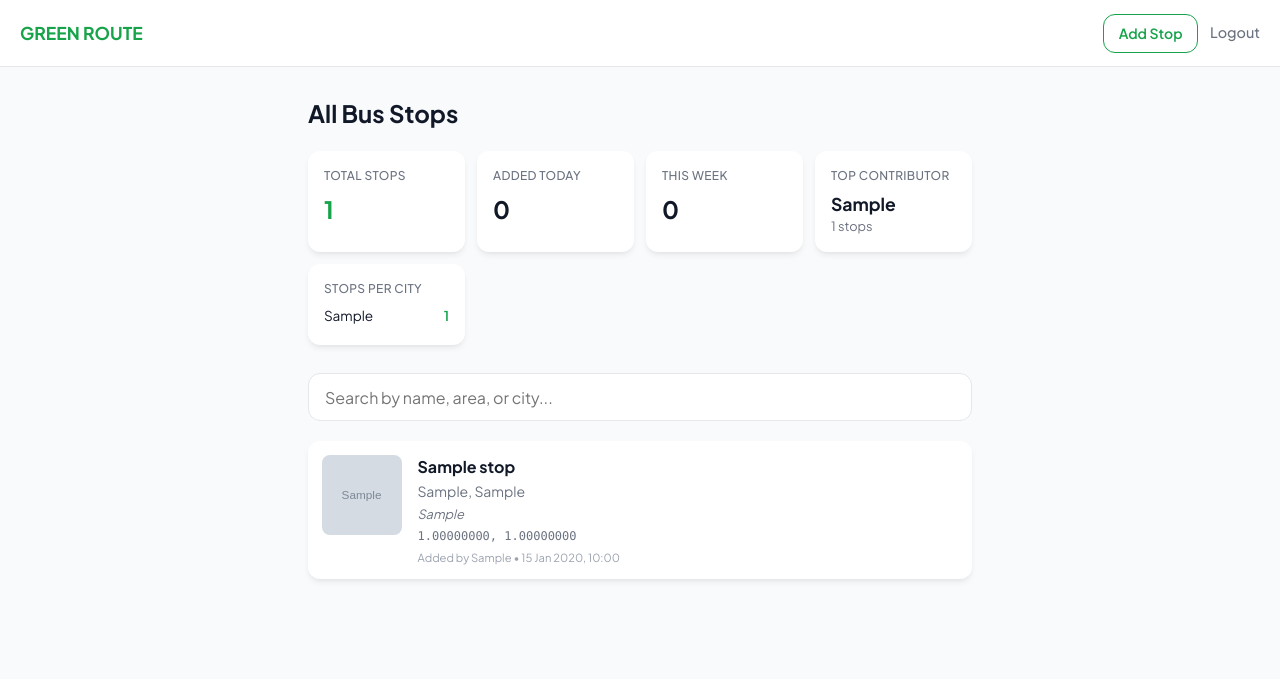
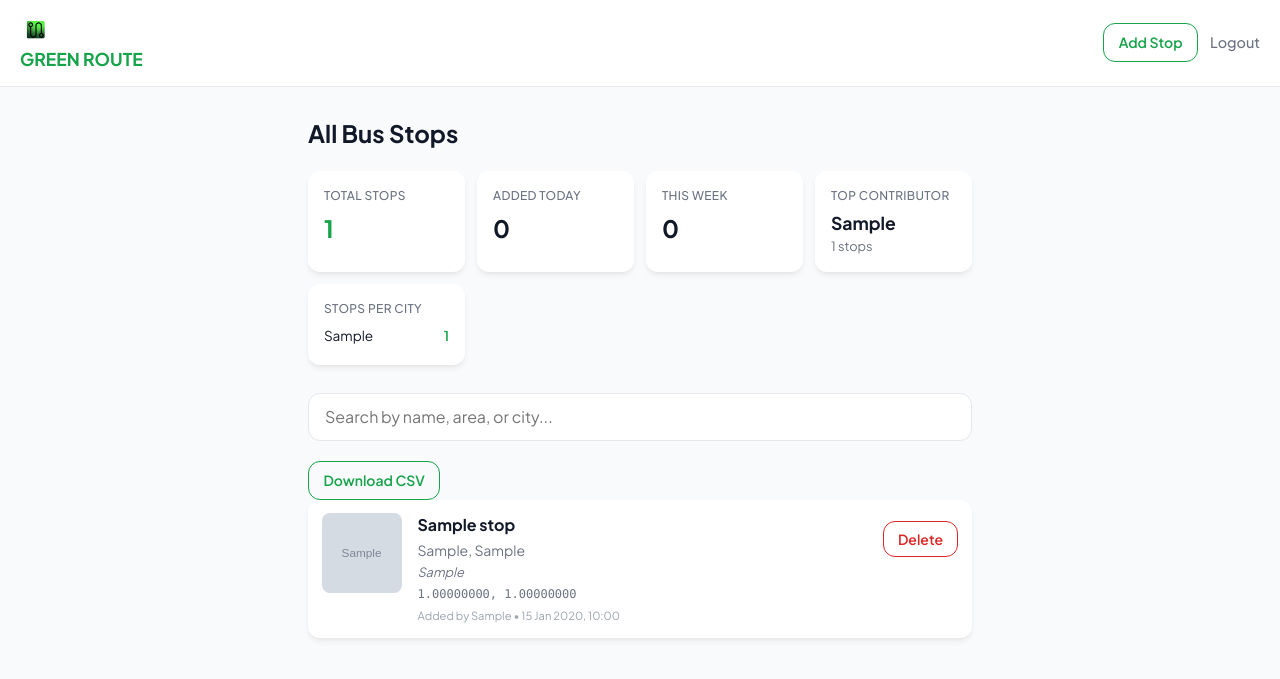
Before and after one commit to am-graphix/GreenrouteStops, a Flask app: page /stops in a window 1280 px wide. Shown: the top 679 px of the page. Run offline with Flask 3, Linux system fonts and the light colour scheme; the visitor is signed in with stand-in values (Sample User, id 1); tables that the repository leaves empty hold one stand-in row (values such as "Sample post"); grey boxes marked "Sample" are stand-in pictures.

Commit message:
added logo, delete button, and download csv button

```diff
--- a/app.py
+++ b/app.py
@@ -9,6 +9,9 @@ import cloudinary
 import cloudinary.uploader
 from config import Config
 from models import db, BusStop
+import csv
+import io
+from flask import Response
 
 app = Flask(__name__)
 app.config.from_object(Config)
@@ -164,6 +167,50 @@ def view_stops():
         top_contributor_count=top_contributor_count
     )
 
+@app.route('/stops/<int:stop_id>/delete', methods=['POST'])
+@login_required
+def delete_stop(stop_id):
+    stop = BusStop.query.get_or_404(stop_id)
+    db.session.delete(stop)
+    db.session.commit()
+    flash('Bus stop deleted.', 'success')
+    return redirect(url_for('view_stops'))
+
+
+
+@app.route('/stops/export')
+@login_required
+def export_stops():
+    stops = BusStop.query.order_by(BusStop.created_at.desc()).all()
+
+    output = io.StringIO()
+    writer = csv.writer(output)
+    writer.writerow([
+        'id', 'stop_name', 'area', 'city', 'nearby_landmarks',
+        'latitude', 'longitude', 'photo_url', 'submitted_by', 'created_at'
+    ])
+    for s in stops:
+        writer.writerow([
+            s.id,
+            s.stop_name,
+            s.area,
+            s.city,
+            s.nearby_landmarks or '',
+            f'{s.latitude:.8f}',
+            f'{s.longitude:.8f}',
+            s.photo_url,
+            s.submitted_by,
+            s.created_at.strftime('%Y-%m-%d %H:%M:%S') if s.created_at else ''
+        ])
+
+    output.seek(0)
+    return Response(
+        output.getvalue(),
+        mimetype='text/csv',
+        headers={
+            'Content-Disposition': 'attachment; filename=green_route_bus_stops.csv'
+        }
+    )
 
 @app.cli.command('init-db')
 def init_db():
--- a/templates/login.html
+++ b/templates/login.html
@@ -7,8 +7,7 @@
     <div class="login-container">
         <!-- Logo area -->
         <div class="logo-area">
-            <!-- PLACEHOLDER: Replace src with your Green Route logo URL -->
-            <!-- <img src="YOUR_LOGO_URL_HERE" alt="Green Route" class="logo-img"> -->
+            <img src="{{url_for('static', filename='greenroute_logo.png')}}" alt="Green Route" class="logo-img">
             <h1 class="logo-text">GREEN ROUTE</h1>
             <p class="logo-subtitle">Bus Stop Collector — Internal Tool</p>
         </div>
--- a/templates/view_stops.html
+++ b/templates/view_stops.html
@@ -7,8 +7,7 @@
     <!-- Navigation -->
     <nav class="navbar">
         <div class="nav-left">
-            <!-- PLACEHOLDER: Replace with logo image if desired -->
-            <!-- <img src="YOUR_LOGO_URL_HERE" alt="Green Route" class="nav-logo"> -->
+            <img src="{{url_for('static', filename='greenroute_logo.png')}}" alt="Green Route" class="nav-logo">
             <a href="{{ url_for('dashboard') }}" class="nav-brand">GREEN ROUTE</a>
         </div>
         <div class="nav-right">
@@ -65,6 +64,7 @@
                 autocomplete="off"
             >
         </div>
+        <a href="{{ url_for('export_stops') }}" class="btn btn-outline btn-sm">Download CSV</a>
 
         <!-- Stops List -->
         <div id="stopsList" class="stops-list">
@@ -89,6 +89,14 @@
                                 Added by {{ stop.submitted_by }} • {{ stop.created_at.strftime('%d %b %Y, %H:%M') }}
                             </p>
                         </div>
+                        <form method="POST"
+                            action="{{ url_for('delete_stop', stop_id=stop.id) }}"
+                            onsubmit="return confirm('Delete this bus stop permanently?');"
+                            style="margin-top: 0.5rem;">
+                            <button type="submit" class="btn btn-outline btn-sm" style="color: #dc2626; border-color: #dc2626;">
+                                Delete
+                            </button>
+                        </form>
                     </div>
                 {% endfor %}
             {% else %}
```
Also changed, not shown: templates/dashboard.html (+3 -4 lines), static/greenroute_logo.png (added), 1 other file.
